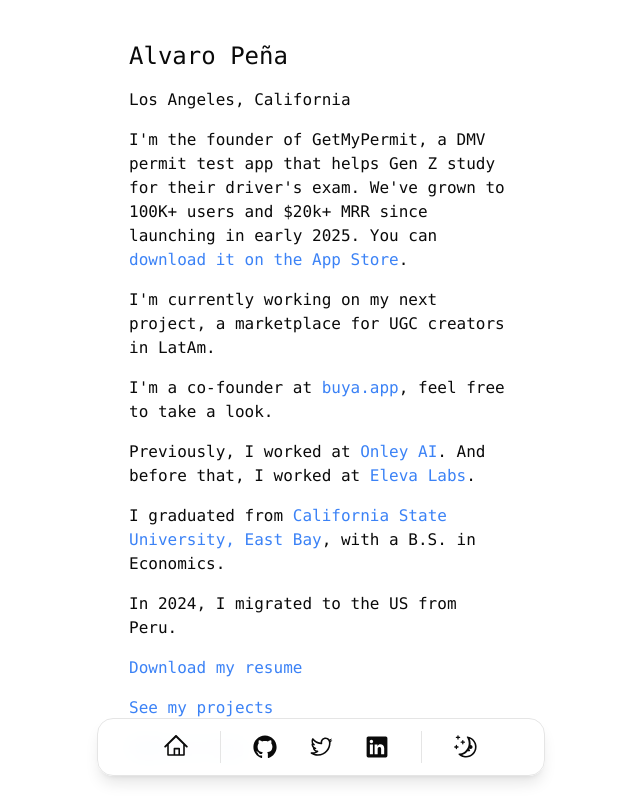
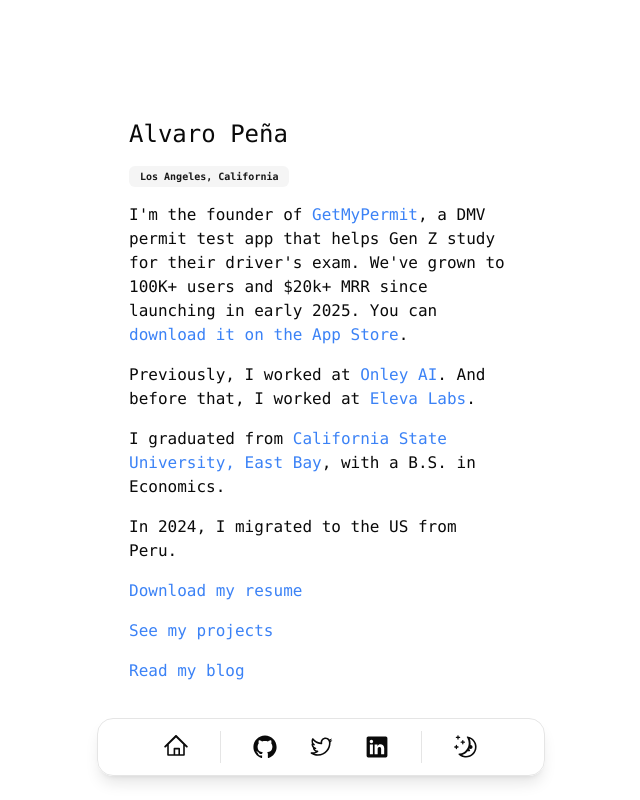
Before and after one commit to alvropena/alvropena.com, a Next.js app: page / in a window 1280 px wide. Shown: the whole page, without its empty margins (319-959 px from the left). Built offline with nearby package versions, Linux system fonts and the light colour scheme.

Commit message:
Hyperlink GetMyPermit, badge-ify location, drop Buya mention
- Link GetMyPermit name to getmypermit.com
- Wrap location in a smaller shadcn Badge
- Remove Buya co-founder paragraphs

```diff
--- a/app/page.tsx
+++ b/app/page.tsx
@@ -1,15 +1,26 @@
 import Link from "next/link";
+import { Badge } from "@/components/ui/badge";
 
 export default function Home() {
 	return (
 		<div className="max-w-sm flex flex-col gap-4">
 			<h1 className="text-2xl">Alvaro Peña</h1>
-			<p>Los Angeles, California</p>
+			<Badge variant="secondary" className="w-fit text-[10px]">
+				Los Angeles, California
+			</Badge>
 			<p>
-				I&apos;m the founder of GetMyPermit, a DMV permit test app
-				that helps Gen Z study for their driver&apos;s exam.
-				We&apos;ve grown to 100K+ users and $20k+ MRR since
-				launching in early 2025. You can{" "}
+				I&apos;m the founder of{" "}
+				<Link
+					href="https://getmypermit.com"
+					className="text-blue-500"
+					target="_blank"
+					rel="noopener noreferrer"
+				>
+					GetMyPermit
+				</Link>
+				, a DMV permit test app that helps Gen Z study for their
+				driver&apos;s exam. We&apos;ve grown to 100K+ users and
+				$20k+ MRR since launching in early 2025. You can{" "}
 				<Link
 					href="https://apps.apple.com/us/app/getmypermit-dmv-permit-test/id6754830799"
 					className="text-blue-500"
@@ -19,24 +30,6 @@
 					download it on the App Store
 				</Link>
 				.
-			</p>
-
-			<p>
-				I&apos;m currently working on my next project, a
-				marketplace for UGC creators in LatAm.
-			</p>
-
-			<p>
-				I&apos;m a co-founder at{" "}
-				<Link
-					href="https://buya.app"
-					className="text-blue-500"
-					target="_blank"
-					rel="noopener noreferrer"
-				>
-					buya.app
-				</Link>
-				{", "}feel free to take a look.
 			</p>
 
 			<p>
```
